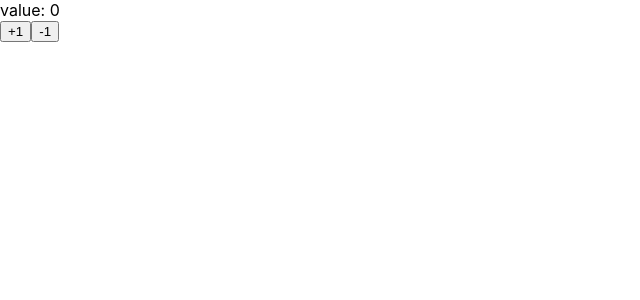
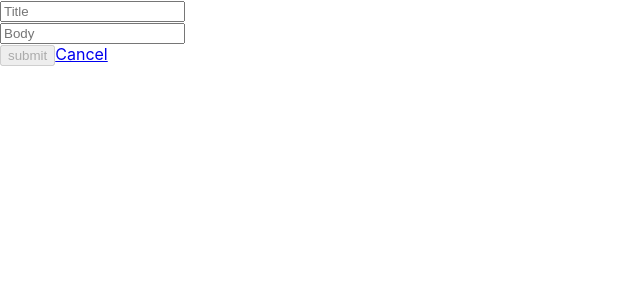
Before and after one commit to yu46/react-udemy, a React (Create React App) app: page /events/new in a window 1280 px wide. Shown: the top 300 px of the page, without its empty margins (0-640 px from the left). Built offline with nearby package versions, Linux system fonts and the light colour scheme.

Commit message:
imprement events index

```diff
--- a/package.json
+++ b/package.json
@@ -3,11 +3,15 @@
   "version": "0.1.0",
   "private": true,
   "dependencies": {
+    "axios": "^0.19.0",
     "react": "^16.10.2",
     "react-dom": "^16.10.2",
     "react-redux": "^7.1.1",
+    "react-router-dom": "^5.1.2",
     "react-scripts": "3.2.0",
-    "redux": "^4.0.4"
+    "redux": "^4.0.4",
+    "redux-form": "^8.2.6",
+    "redux-thunk": "^2.3.0"
   },
   "scripts": {
     "start": "react-scripts start",
--- a/src/actions/index.js
+++ b/src/actions/index.js
@@ -1,9 +1,15 @@
-export const INCREMENT = 'INCREMENT'
-export const DECREMENT = 'DECREMENT'
+import axios from 'axios'
+export const READ_EVENTS = 'READ_EVENTS'
+export const CREATE_EVENT = 'CREATE_EVENT'
 
-export const increment = () => ({
-  type: INCREMENT
-})
-export const decrement = () => ({
-  type: DECREMENT
-})
+const ROOT_URL = 'https://udemy-utils.herokuapp.com/api/v1'
+const QUERYSTRING = '?token=token123'
+
+export const readEvents = () => async dispatch => {
+  const response = await axios.get(`${ROOT_URL}/events${QUERYSTRING}`)
+  dispatch({ type: READ_EVENTS, response })
+}
+export const postEvent = (values) => async dispatch => {
+  const response = await axios.post(`${ROOT_URL}/events${QUERYSTRING}`, values)
+  dispatch({ type: CREATE_EVENT, response })
+}
--- a/src/components/App.js
+++ /dev/null
@@ -1,32 +0,0 @@
-import React, { Component } from 'react';
-import { connect } from 'react-redux';
-
-import { increment, decrement } from '../actions';
-// import { dispatch } from '../../../../Library/Caches/typescript/3.6/node_modules/rxjs/internal/observable/pairs';
-
-class App extends Component {
-  render() {
-    const props = this.props;
-
-    return (
-      <React.Fragment>
-        <div>value: {props.value}</div>
-        <button
-          onClick={props.increment}>+1</button>
-        <button
-          onClick={props.decrement}>-1</button>
-      </React.Fragment>
-    )
-  }
-}
-
-const mapStateToProps = state => ({ value: state.count.value })
-// const mapDispatchToProps = dispatch => ({
-//   increment: () => dispatch(increment()),
-//   decrement: () => dispatch(decrement())
-// })
-// mapDispatchToPropsの書き換え
-const mapDispatchToProps = ({ increment, decrement });
-
-
-export default connect(mapStateToProps, mapDispatchToProps)(App)
--- /dev/null
+++ b/src/components/events_index.js
@@ -0,0 +1,50 @@
+import React, { Component } from 'react';
+import { connect } from 'react-redux'
+import _ from 'lodash'
+import { Link } from 'react-router-dom'
+
+import { readEvents } from '../actions'
+
+class EventsIndex extends Component {
+  componentDidMount() {
+    this.props.readEvents()
+  }
+
+  renderEvents() {
+    return _.map(this.props.events, event => (
+      <tr key={event.id}>
+        <td>{event.id}</td>
+        <td>{event.title}</td>
+        <td>{event.body}</td>
+      </tr>
+    ))
+  }
+
+  render() {
+    return (
+      <React.Fragment>
+        <table>
+          <thead>
+            <tr>
+              <th>ID</th>
+              <th>Title</th>
+              <th>Body</th>
+            </tr>
+          </thead>
+
+          <tbody>
+            {this.renderEvents()}
+          </tbody>
+        </table>
+
+        <Link to="/events/new">New Event</Link>
+      </React.Fragment>
+    )
+  }
+}
+
+const mapStateToProps = state => ({ events: state.events })
+
+const mapDispatchToProps = ({ readEvents })
+
+export default connect(mapStateToProps, mapDispatchToProps)(EventsIndex)
--- /dev/null
+++ b/src/components/events_new.js
@@ -0,0 +1,59 @@
+import React, { Component } from 'react';
+import { connect } from 'react-redux';
+import { Field, reduxForm } from 'redux-form'
+import { Link } from 'react-router-dom';
+
+import { postEvent } from '../actions';
+
+class EventsNew extends Component {
+  constructor(props) {
+    super(props)
+    this.onSubmit = this.onSubmit.bind(this)
+  }
+
+
+  renderField(field) {
+    const { input, label, type, meta: { touched, error } } = field
+
+    return (
+      <div>
+        <input {...input} placeholder={label} type={type} />
+        {touched && error && <span>{error}</span>}
+      </div>)
+  }
+
+  async onSubmit(values) {
+    await this.props.postEvent(values)
+    this.props.history.push('/')
+  }
+
+  render() {
+    const { handleSubmit, pristine, submitting } = this.props
+
+    return (
+      <form onSubmit={handleSubmit(this.onSubmit)}>
+        <div><Field label="Title" name="title" type="text" component={this.renderField} /></div>
+        <div><Field label="Body" name="body" type="text" component={this.renderField} /></div>
+
+        <div>
+          <input type="submit" value="submit" disabled={pristine || submitting} />
+          <Link to="/">Cancel</Link>
+        </div>
+      </form>
+    )
+  }
+}
+
+const validate = values => {
+  const errors = {}
+
+  if (!values.title) errors.title = 'Enter a title, please.'
+  if (!values.title) errors.body = 'Enter a body, please.'
+  return errors
+}
+const mapDispatchToProps = ({ postEvent });
+
+
+export default connect(null, mapDispatchToProps)(
+  reduxForm({ validate, form: "eventNewForm" })(EventsNew)
+)
--- a/src/index.js
+++ b/src/index.js
@@ -1,22 +1,29 @@
 import React from 'react';
 import ReactDOM from 'react-dom';
-import { createStore } from 'redux';
-import { Provider } from 'react-redux';
+import { createStore, applyMiddleware } from 'redux'
+import { Provider } from 'react-redux'
+import thunk from 'redux-thunk'
+import { BrowserRouter, Route, Switch } from 'react-router-dom'
 
 import './index.css';
 import reducer from './reducers'
-import App from './components/App';
+import EventsIndex from './components/events_index';
+import EventsNew from './components/events_new';
 import registerServiceWorker from './registerServiceWorker';
+import * as serviceWorker from './serviceWorker';
 
-
-const store = createStore(reducer)
-
-
+const store = createStore(reducer, applyMiddleware(thunk))
 
 ReactDOM.render(
   <Provider store={store}>
-    <App />
+    <BrowserRouter>
+      <Switch>
+        <Route exact path="/events/new" component={EventsNew} />
+        <Route exact path="/" component={EventsIndex} />
+      </Switch>
+    </BrowserRouter>
   </Provider>,
-  document.getElementById('root'));
-
+  document.getElementById('root')
+);
 registerServiceWorker();
+serviceWorker.unregister();
--- a/src/reducers/count.js
+++ /dev/null
@@ -1,16 +0,0 @@
-import { INCREMENT, DECREMENT } from '../actions'
-
-const initialState = { value: 0 }
-
-const count = (state = initialState, action) => {
-  switch (action.type) {
-    case INCREMENT:
-      return { value: state.value + 1 }
-    case DECREMENT:
-      return { value: state.value - 1 }
-    default:
-      return state
-  }
-}
-
-export default count;
--- /dev/null
+++ b/src/reducers/events.js
@@ -0,0 +1,14 @@
+import _ from 'lodash'
+import { READ_EVENTS } from '../actions'
+
+
+const events = (events = {}, action) => {
+  switch (action.type) {
+    case READ_EVENTS:
+      return _.mapKeys(action.response.data, 'id')
+    default:
+      return events
+  }
+}
+
+export default events;
--- a/src/reducers/index.js
+++ b/src/reducers/index.js
@@ -1,5 +1,6 @@
 import { combineReducers } from 'redux'
-import count from './count'
+import { reducer as form } from 'redux-form'
+import events from './events'
 
-const reducer = combineReducers({ count })
+const reducer = combineReducers({ events, form })
 export default reducer;
```
Also changed, not shown: 1 other file (tests, documents, lock files or other folders).
